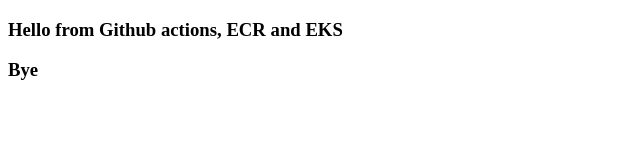
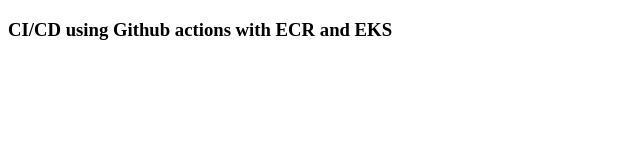
Before and after one commit to ROHITHNAIDU/githubactions-ecr-eks, a plain HTML site: page index.html in a window 1280 px wide. Shown: the whole page, without its empty margins (0-640 px from the left). Drawn offline with Linux system fonts and the light colour scheme.

Commit message:
added files

```diff
--- a/index.html
+++ b/index.html
@@ -7,7 +7,6 @@
     <title>AWS EKS</title>
 </head>
 <body>
-    <h3>Hello from Github actions, ECR and EKS</h3>
-    <h3>Bye</h3>
+    <h3>CI/CD using Github actions with ECR and EKS</h3>
 </body>
 </html>
```
